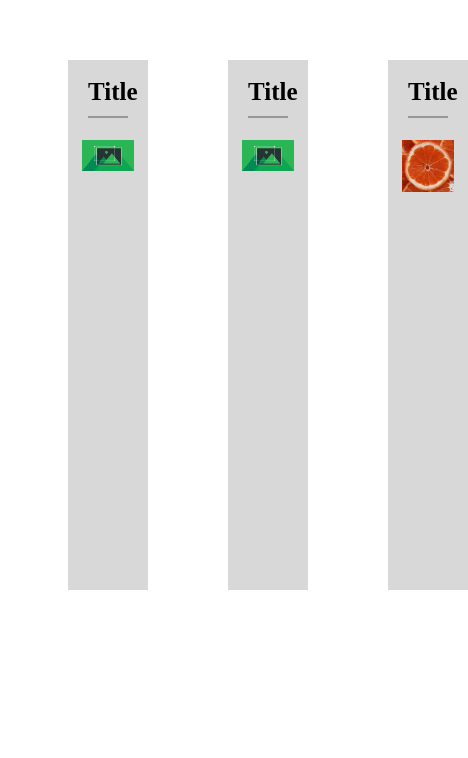
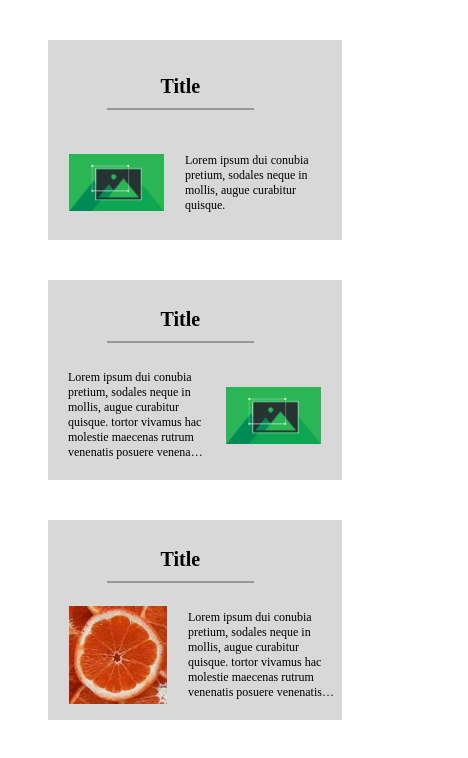
Before and after one commit to Orenikoe/SaldanhaDaily, a plain HTML site: page 1st-real-Project-haha/main-page/main-page.html in a window 390 px wide. Shown: the whole page, 468 px wide, since content can reach past the window. Drawn offline with Linux system fonts and the light colour scheme.

Commit message:
linked the media queries

```diff
--- a/1st-real-Project-haha/main-page/main-page-style.css
+++ b/1st-real-Project-haha/main-page/main-page-style.css
@@ -22,6 +22,7 @@
     width: 70%;
     margin: auto;
     grid-row-start: 2;
+    max-height: 140px;
 
 }
 .articleTitle{
--- a/1st-real-Project-haha/main-page/main-page.html
+++ b/1st-real-Project-haha/main-page/main-page.html
@@ -3,8 +3,8 @@
     <head>
         <title>Main Page</title>
         <meta charset="UTF-8">
-        <!-- <link rel="stylesheet" href="main-page-style.css"> -->
-        <link rel="stylesheet" href="main-page-desktop-style.css">
+        <link rel="stylesheet" media="screen and (max-width: 900px)"" href="main-page-style.css">
+        <link rel="stylesheet" media="screen and (min-width: 900px)" href="main-page-desktop-style.css">
         <meta http-equiv="X-UA-Compatible" content="IE=edge">
         <meta name="viewport" content="width=device-width, initial-scale=1.0">
         <script src="./script-main-page.js" defer></script>
```
